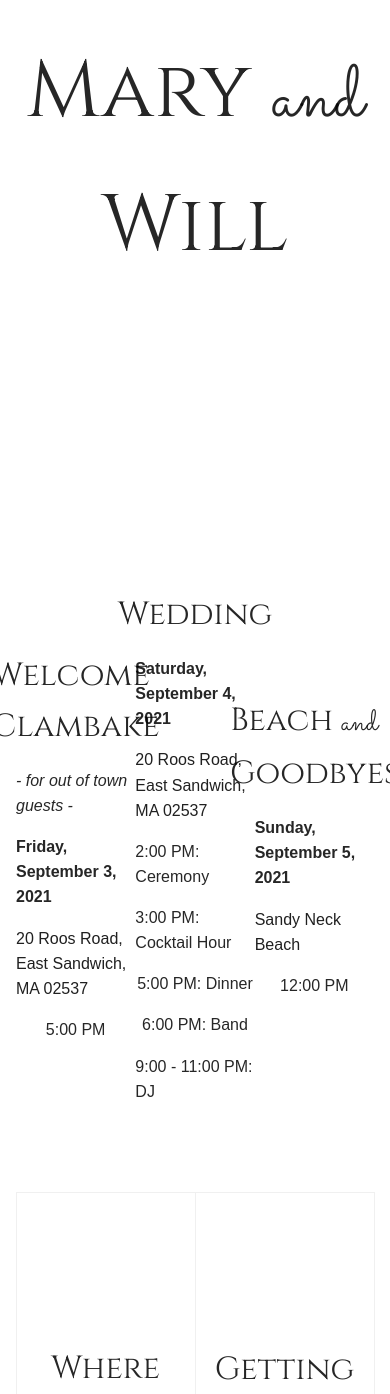
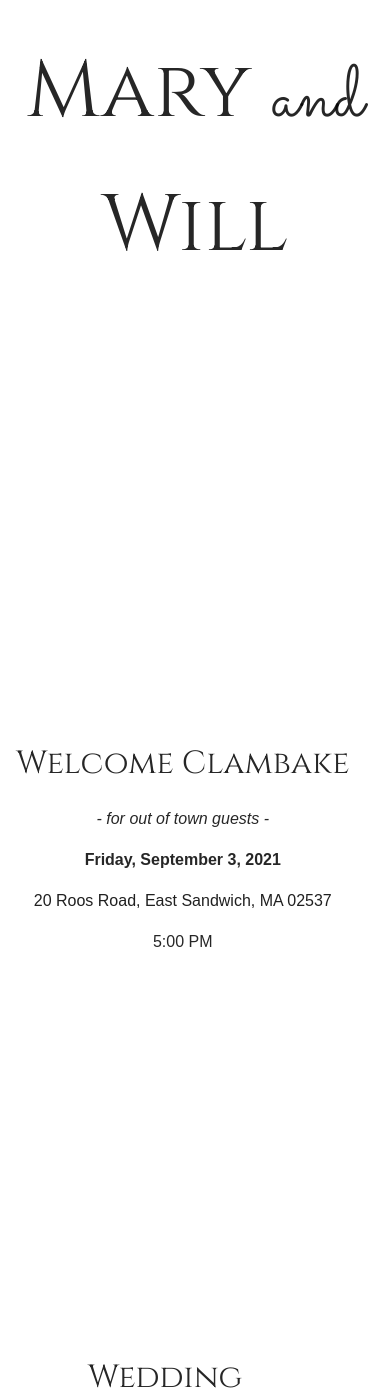
Before and after one commit to marybees/wedding, a React (Create React App) app: page / in a window 390 px wide. Shown: the part 174-1568 px from the top of the page. Built offline with nearby package versions, Linux system fonts and the light colour scheme.

Commit message:
Update event details with sm and md breakpoints.

```diff
--- a/src/App.js
+++ b/src/App.js
@@ -19,15 +19,15 @@ function App() {
             </div>
         </Col>
       </Row>
-      <Row>
-        <Col className='eventDetails' span={8}>
+      <Row wrap={true}>
+        <Col className='eventDetails' sm={16} md={8}>
         <h2>Welcome Clambake</h2>
           <p style={{ fontStyle: 'italic' }}>- for out of town guests -</p>
           <p className='date'>Friday, September 3, 2021</p>
           <a href='https://www.google.com/maps/place/20+Roos+Rd,+Mashpee,+MA+02649/@41.7477327,-70.4565802,17z/data=!4m13!1m7!3m6!1s0x89e4cb21dd21f7b9:0x72a40c7a07b75002!2s20+Roos+Rd,+Mashpee,+MA+02649!3b1!8m2!3d41.7477327!4d-70.4543915!3m4!1s0x89e4cb21dd21f7b9:0x72a40c7a07b75002!8m2!3d41.7477327!4d-70.4543915' target='blank'><p>20 Roos Road, East Sandwich, MA 02537</p></a>
           <p>5:00 PM</p>
         </Col>
-        <Col className='eventDetails' span={8}>
+        <Col className='eventDetails' sm={16} md={8}>
           <h2>Wedding</h2>
           <p className='date'>Saturday, September 4, 2021</p>
           <a href='https://www.google.com/maps/place/20+Roos+Rd,+Mashpee,+MA+02649/@41.7477327,-70.4565802,17z/data=!4m13!1m7!3m6!1s0x89e4cb21dd21f7b9:0x72a40c7a07b75002!2s20+Roos+Rd,+Mashpee,+MA+02649!3b1!8m2!3d41.7477327!4d-70.4543915!3m4!1s0x89e4cb21dd21f7b9:0x72a40c7a07b75002!8m2!3d41.7477327!4d-70.4543915' target='blank'><p>20 Roos Road, East Sandwich, MA 02537</p></a>
@@ -37,7 +37,7 @@ function App() {
           <p>6:00 PM: Band</p>
           <p>9:00 - 11:00 PM: DJ</p>
         </Col>
-        <Col className='eventDetails' span={8}>
+        <Col className='eventDetails' sm={16} md={8}>
           <h2>Beach <span>and</span> Goodbyes</h2>
           <p className='date'>Sunday, September 5, 2021</p>
           <a href='https://www.google.com/maps/place/Sandy+Neck+Beach/@41.7389773,-70.3832071,17z/data=!3m1!4b1!4m5!3m4!1s0x89fb3577aac617a3:0xd50789a765c3e50d!8m2!3d41.7389773!4d-70.3810184' target='blank'><p>Sandy Neck Beach</p></a>
--- a/src/index.less
+++ b/src/index.less
@@ -24,6 +24,7 @@ body {
     flex-direction: column;
     justify-content: center;
     align-items: center;
+    flex-wrap: wrap;
 }
 .subtitle {
     font-family: 'Cinzel', serif;
```
